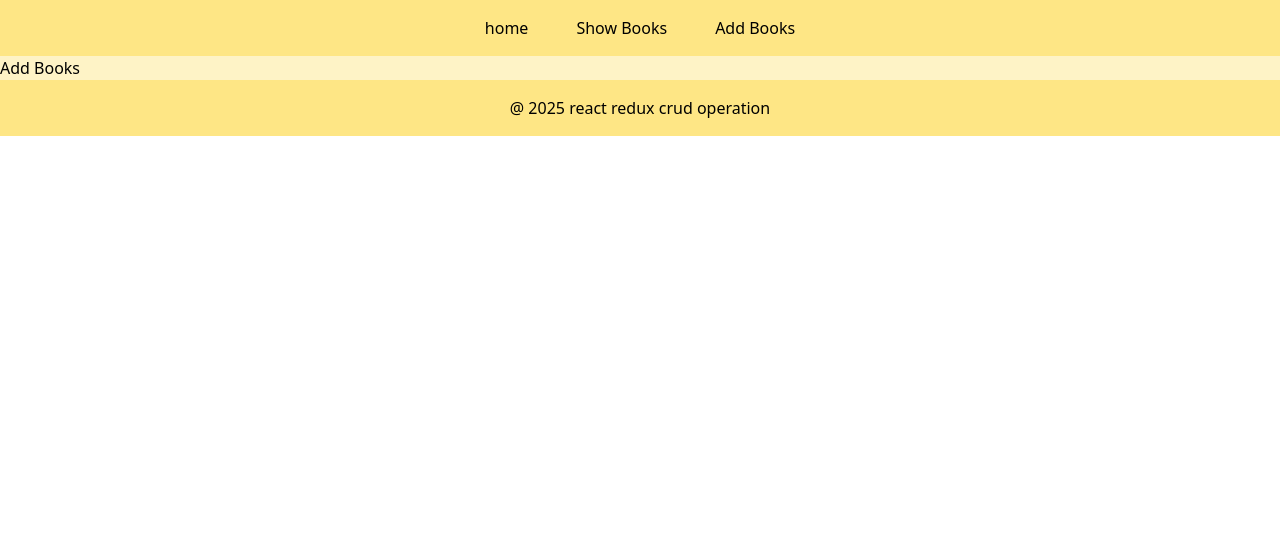
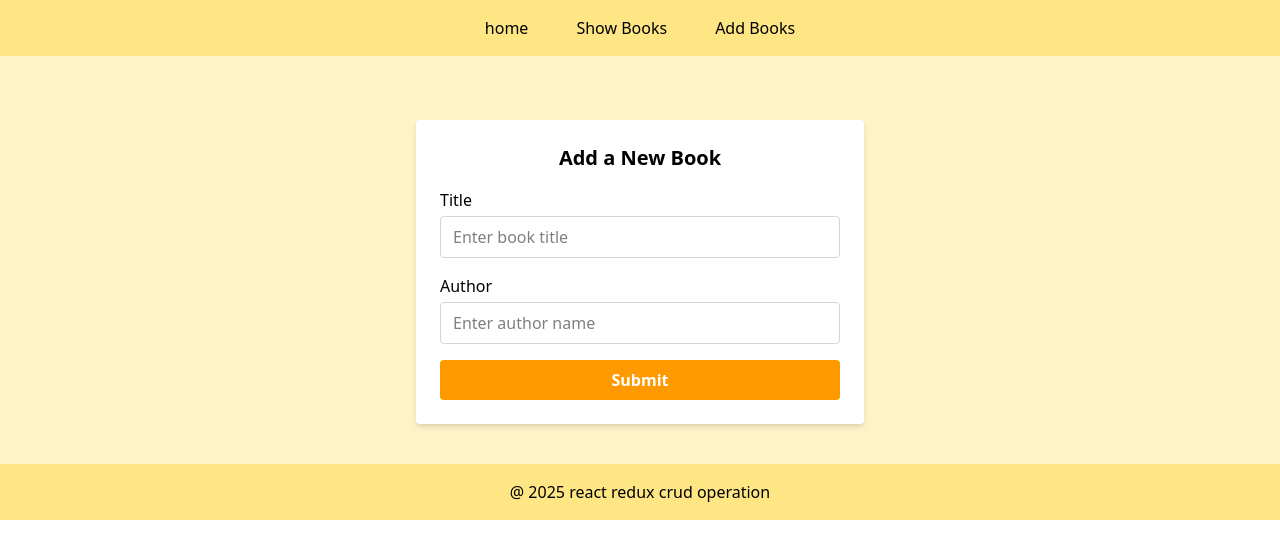
Before and after one commit to nayeem-miah/react-with-redux-crud-app, a React (Vite) app: page /add-books in a window 1280 px wide. Shown: the top 558 px of the page. Built offline with nearby package versions, Linux system fonts and the light colour scheme.

Commit message:
add books form creeate

```diff
--- a/src/features/Books/AddBooks.jsx
+++ b/src/features/Books/AddBooks.jsx
@@ -1,8 +1,51 @@
+import { useState } from "react";
+
 const AddBooks = () => {
+    const [title, setTitle] = useState("");
+    const [author, setAuthor] = useState("");
+
+    const handleSubmit = (e) => {
+        e.preventDefault();
+        const newBook = { title, author };
+        console.log(newBook);
+    }
+
     return (
-        <div>
-            Add Books
+        <div className="py-10">
+            <form onSubmit={handleSubmit} className="max-w-md mx-auto bg-white p-6 rounded shadow-md mt-6 space-y-4">
+                <h2 className="text-xl font-semibold text-center">Add a New Book</h2>
+
+                <div>
+                    <label className="block mb-1 font-medium">Title</label>
+                    <input
+                        type="text"
+                        value={title}
+                        onChange={(e) => setTitle(e.target.value)}
+                        className="w-full border border-gray-300 rounded px-3 py-2 focus:outline-none focus:ring-2 focus:ring-blue-400"
+                        placeholder="Enter book title"
+                    />
+                </div>
+
+                <div>
+                    <label className="block mb-1 font-medium">Author</label>
+                    <input
+                        type="text"
+                        value={author}
+                        onChange={(e) => setAuthor(e.target.value)}
+                        className="w-full border border-gray-300 rounded px-3 py-2 focus:outline-none focus:ring-2 focus:ring-blue-400"
+                        placeholder="Enter author name"
+                    />
+                </div>
+
+                <button
+                    type="submit"
+                    className="w-full bg-amber-500 hover:bg-amber-600 text-white font-semibold py-2 rounded"
+                >
+                    Submit
+                </button>
+            </form>
         </div>
-    )
-}
+    );
+};
+
 export default AddBooks;
--- a/src/features/Books/BookSlice.js
+++ b/src/features/Books/BookSlice.js
@@ -1,9 +1,9 @@
 import { createSlice } from "@reduxjs/toolkit";
 const initialState = {
     books: [
-        { id: 1, title: "perea doxical sazid", autor: "arif azad" },
-        { id: 2, title: "i love Bd", autor: "unknown person" },
-        { id: 3, title: "perea doxical sazid", autor: "arif azad" },
+        { id: 1, title: "perea doxical sazid", author: "arif azad" },
+        { id: 2, title: "i love Bd", author: "unknown person" },
+        { id: 3, title: "perea doxical sazid", author: "arif azad" },
     ]
 };
 
--- a/src/features/Books/ShowBooks.jsx
+++ b/src/features/Books/ShowBooks.jsx
@@ -22,7 +22,7 @@ const ShowBooks = () => {
                         {books.map((book) => (
                             <tr key={book.id} className="hover:bg-gray-50 transition">
                                 <td className="p-3 border">{book.title}</td>
-                                <td className="p-3 border">{book.autor}</td>
+                                <td className="p-3 border">{book.author}</td>
                                 <td className="p-3 border">
                                     <button className="bg-yellow-400 hover:bg-yellow-500 text-white px-4 py-1 rounded">Edit</button>
                                 </td>
```
